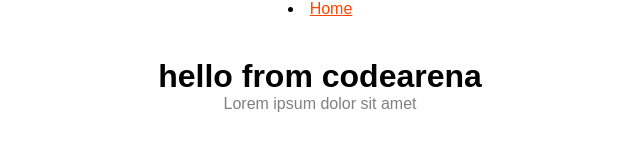
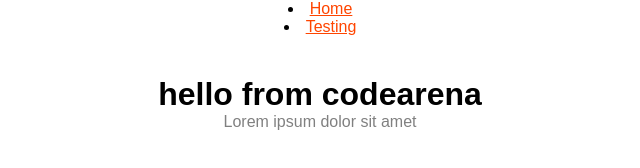
Before and after one commit to Karim-Shah/som, a plain HTML site: page index.html in a window 1280 px wide. Shown: the whole page, without its empty margins (320-960 px from the left). Drawn offline with Linux system fonts and the light colour scheme.

Commit message:
testing 5

```diff
--- a/index.html
+++ b/index.html
@@ -12,6 +12,9 @@
         <li>
             <a href="#">Home</a>
         </li>
+        <li>
+            <a href="">Testing</a>
+        </li>
     </nav>
     <h1>hello from codearena</h1>
     <p>Lorem ipsum dolor sit amet </p>
```
